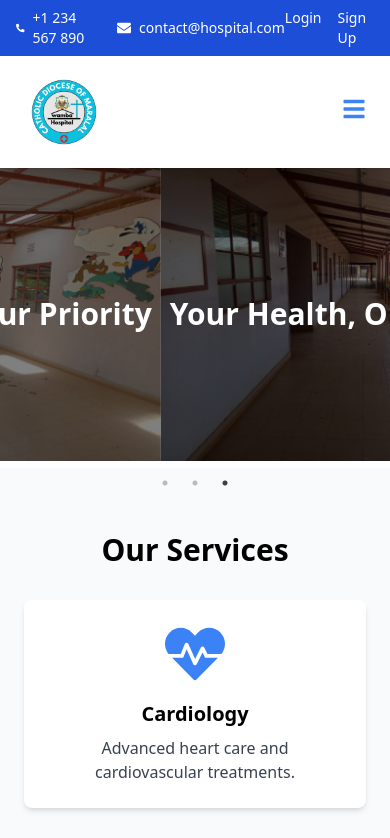
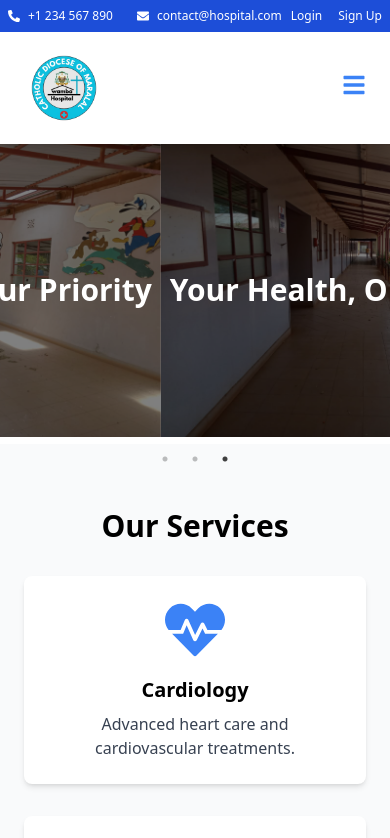
Before and after one commit to shery313/hospital-frontend, a React (Vite) app: page / in a window 390 px wide. Shown: the top 838 px of the page. Built offline with nearby package versions, Linux system fonts and the light colour scheme.

Commit message:
improved responsiveness

```diff
--- a/src/componenets/home/Header.tsx
+++ b/src/componenets/home/Header.tsx
@@ -13,7 +13,7 @@ const Header: React.FC = () => {
   return (
     <header className="bg-blue-900 text-white shadow-lg sticky top-0 z-50">
       {/* Top Bar */}
-      <div className="flex justify-between items-center py-2 px-4 bg-blue-700 text-sm">
+      <div className="flex justify-between items-center py-2 md:px-4 px-2 bg-blue-700 text-xs md:text-sm">
         <div className="flex space-x-6">
           <div className="flex items-center">
             <FaPhoneAlt className="mr-2" />
```
